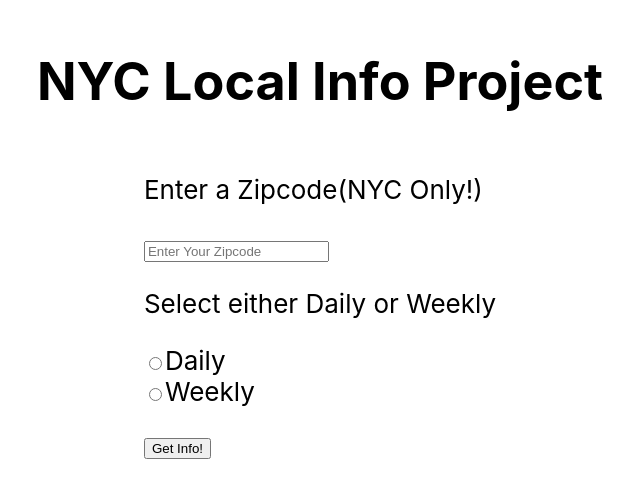
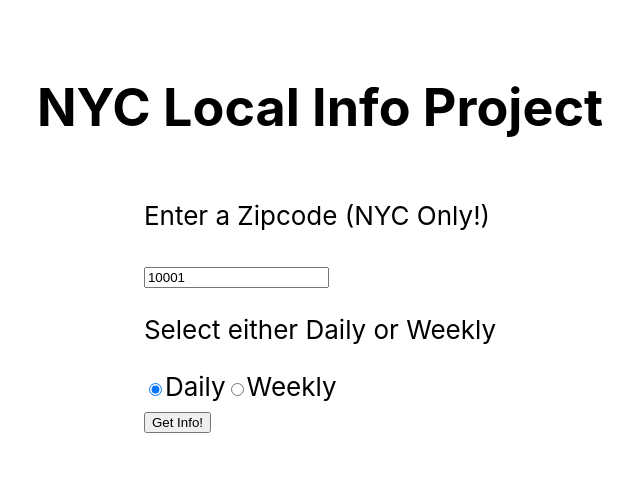
Before and after one commit to Jackua/NYC-Local-Info, a React (Create React App) app in the folder frontend/: page / in a window 1280 px wide. Shown: the part 163-660 px from the top of the page, without its empty margins (320-960 px from the left). Built offline with nearby package versions, Linux system fonts and the light colour scheme.

Commit message:
Updated and added components.

```diff
--- /dev/null
+++ b/frontend/src/Components/DailyInfo.js
@@ -0,0 +1,26 @@
+import Events from "./Events";
+
+function DailyInfo(result) {
+  let date = result[Object.keys(result)[0]];
+  let info = date[Object.keys(date)[0]];
+
+  return (
+    <div className="DailyInfo">
+      <h3>{Object.keys(date)[0]}</h3>
+      <p>
+        {Object.keys(info)[0]} : {info[Object.keys(info)[0]]["details"]}
+      </p>
+      <p>
+        {Object.keys(info)[1]} : {info[Object.keys(info)[1]]["details"]}
+      </p>
+      <p>
+        {Object.keys(info)[2]} : {info[Object.keys(info)[2]]["details"]}
+      </p>
+      <hr></hr>
+      <p>Events Near You:</p>
+      {info["event"] !== undefined && <Events events={info["event"]} />}
+    </div>
+  );
+}
+
+export default DailyInfo;
--- /dev/null
+++ b/frontend/src/Components/Event.js
@@ -0,0 +1,12 @@
+function Event({ eventInfo, key }) {
+  console.log(eventInfo);
+  return (
+    <div key={key} className="Event">
+      <p>Name: {eventInfo["shortName"]}</p>
+      <p>Address: {eventInfo["address"]}</p>
+      <p>Time: {eventInfo["time"]}</p>
+    </div>
+  );
+}
+
+export default Event;
--- /dev/null
+++ b/frontend/src/Components/Events.js
@@ -0,0 +1,15 @@
+import Event from "./Event";
+
+function Events(events) {
+  let eventList = events[Object.keys(events)];
+
+  return (
+    <div className="Events">
+      {eventList.map((eventInfo, key) => {
+        return <Event eventInfo={eventInfo} key={key} />;
+      })}
+    </div>
+  );
+}
+
+export default Events;
--- a/frontend/src/Components/Form.js
+++ b/frontend/src/Components/Form.js
@@ -1,27 +1,82 @@
 import "../App.css";
+import React from "react";
+import DailyInfo from "./DailyInfo";
 
-function Form() {
+class Form extends React.Component {
+  constructor(props) {
+    super(props);
+    this.state = {
+      zipcode: "10001",
+      frequency: "daily",
+      result: {},
+    };
+
+    this.handleChange = this.handleChange.bind(this);
+    this.handleSubmit = this.handleSubmit.bind(this);
+  }
+
+  handleChange(event) {
+    this.setState({ [event.target.name]: event.target.value });
+  }
+
+  handleSubmit(event) {
+    event.preventDefault();
+
+    fetch(`/api/${this.state.frequency}/${this.state.zipcode}`, {
+      accept: "application/json",
+    })
+      .then((response) => response.json())
+      .then((response) => this.setState({ result: response }));
+  }
+
+  CreateInfoDisplay() {
+    if (Object.keys(this.state.result).length == 1) {
+      return <DailyInfo result={this.state.result} />;
+    }
+  }
+
+  render() {
+    const results = Object.keys(this.state.result).length;
     return (
-    <div>
-      <form className="Form">
-        <p>Enter a Zipcode(NYC Only!)</p>
+      <div className="Form">
+        <form onSubmit={this.handleSubmit}>
+          <p>Enter a Zipcode (NYC Only!)</p>
           <label>
-          <input name="zipcode" type="text" placeholder="Enter Your Zipcode" />
+            <input
+              name="zipcode"
+              type="text"
+              value={this.state.zipcode}
+              onChange={this.handleChange}
+            />
           </label>
           <p>Select either Daily or Weekly</p>
           <label>
-          <input type="radio" name="frequency" value="Daily" />
+            <input
+              type="radio"
+              name="frequency"
+              value="daily"
+              checked={this.state.frequency === "daily"}
+              onChange={this.handleChange}
+            />
             Daily
           </label>
           <label>
-          <input type="radio" name="frequency" value="Weekly" />
+            <input
+              type="radio"
+              name="frequency"
+              value="weekly"
+              checked={this.state.frequency === "weekly"}
+              onChange={this.handleChange}
+            />
             Weekly
           </label>
           <br />
-        <button>Get Info!</button>
+          <button type="submit">Get Info!</button>
         </form>
+        <div className="Results">{results > 0 && this.CreateInfoDisplay()}</div>
       </div>
     );
   }
+}
 
 export default Form;
```
Lines whose indentation alone changed are shown as unchanged.
